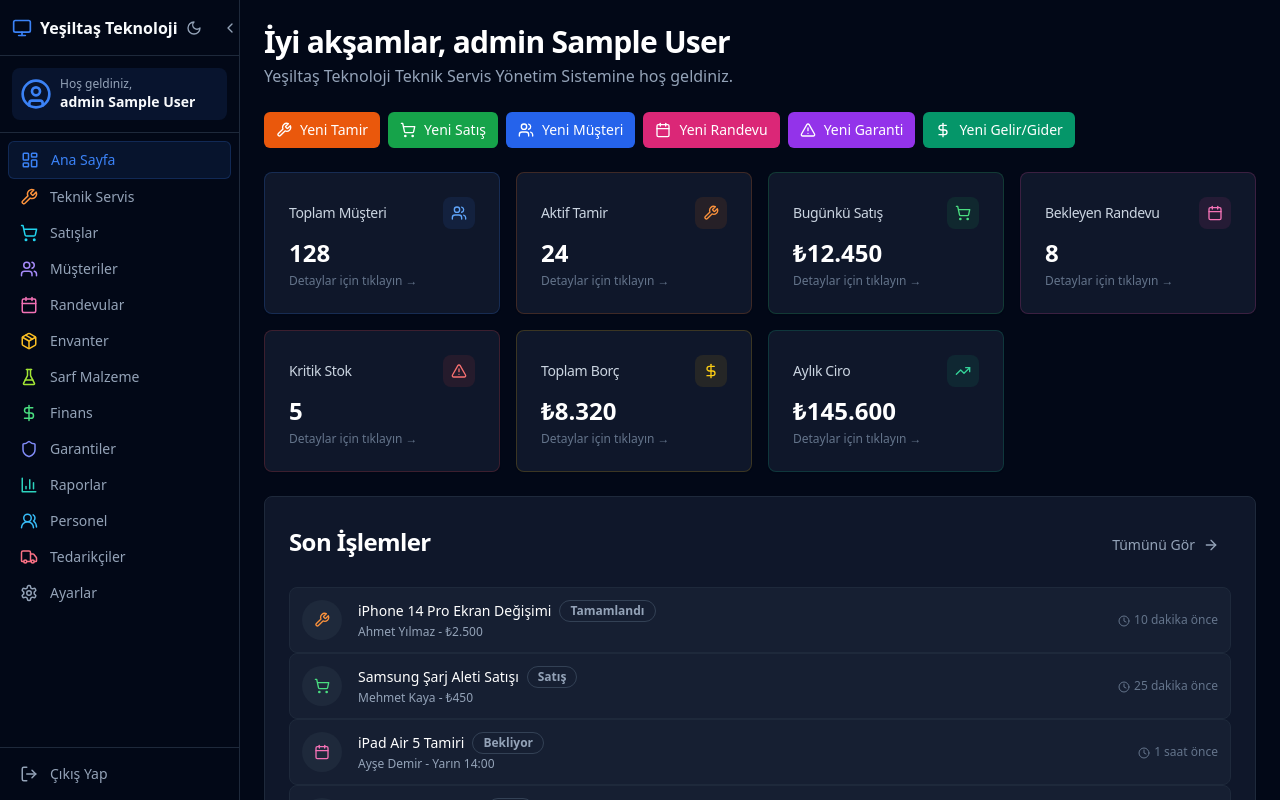
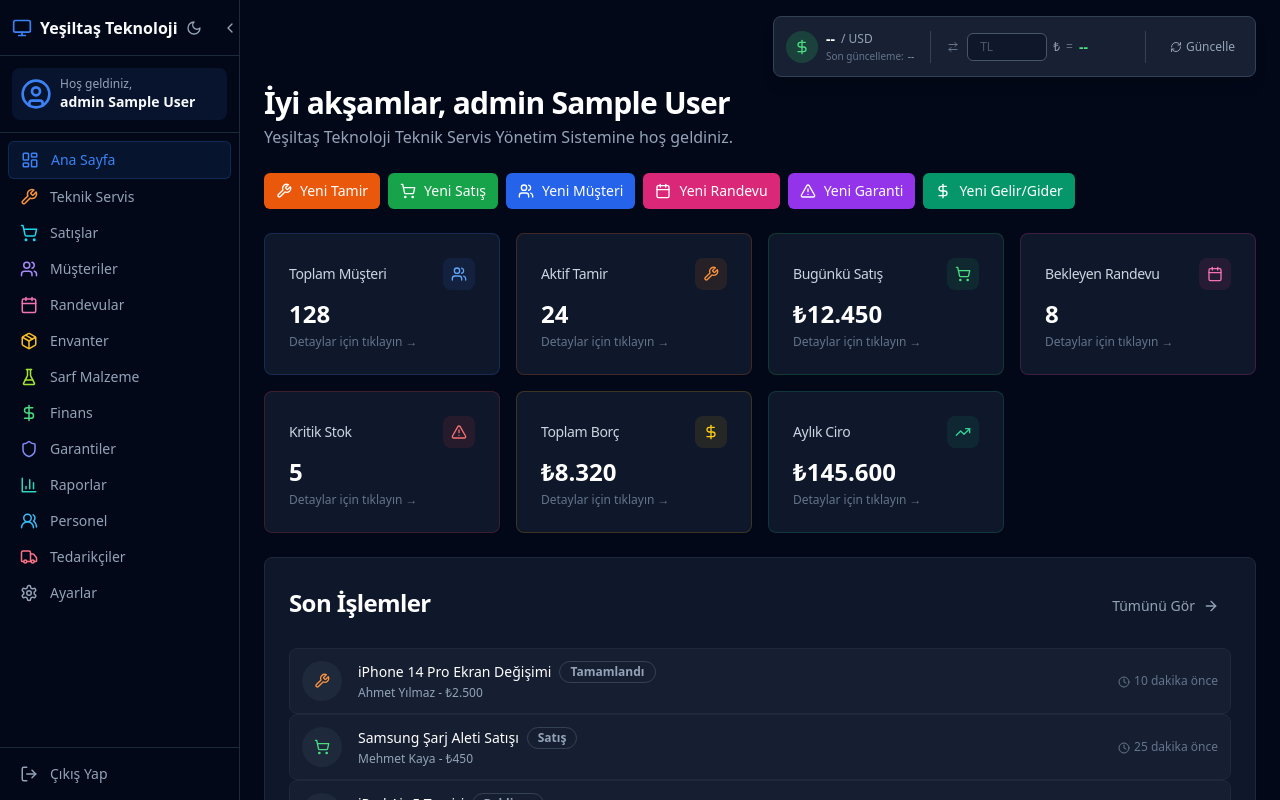
Before and after one commit to ysfemretas-rgb/yesiltas-erp, a Next.js app: page /dashboard in a window 1280 px wide. Built offline with nearby package versions, Linux system fonts and the light colour scheme; no server answers; sample sign-in values are in the browser's storage.

Commit message:
feat: canli dolar kuru widget, TL->USD cevirici, otomatik yenileme

```diff
--- a/app/dashboard/layout.tsx
+++ b/app/dashboard/layout.tsx
@@ -1,6 +1,6 @@
 "use client"
 
-import { useState, useEffect } from "react"
+import { useState, useEffect, useCallback } from "react"
 import Link from "next/link"
 import { usePathname } from "next/navigation"
 import {
@@ -23,9 +23,14 @@ import {
   Moon,
   Sun,
   Monitor,
-  UserCircle
+  UserCircle,
+  RefreshCw,
+  TrendingUp,
+  TrendingDown,
+  ArrowRightLeft
 } from "lucide-react"
 import { Button } from "@/components/ui/button"
+import { Input } from "@/components/ui/input"
 
 const menuItems = [
   { href: "/dashboard", icon: LayoutDashboard, label: "Ana Sayfa", color: "text-emerald-400" },
@@ -49,12 +54,80 @@ interface UserData {
   role: string
 }
 
+interface CurrencyData {
+  rate: number
+  lastUpdate: string
+  loading: boolean
+  error: string | null
+}
+
 export default function DashboardLayout({ children }: { children: React.ReactNode }) {
   const pathname = usePathname()
   const [collapsed, setCollapsed] = useState(false)
   const [darkMode, setDarkMode] = useState(true)
   const [currentUser, setCurrentUser] = useState<UserData | null>(null)
   const [checkingAuth, setCheckingAuth] = useState(true)
+
+  // Döviz state
+  const [currency, setCurrency] = useState<CurrencyData>({
+    rate: 0,
+    lastUpdate: "",
+    loading: true,
+    error: null
+  })
+  const [tlAmount, setTlAmount] = useState<string>("")
+  const [usdResult, setUsdResult] = useState<string>("")
+
+  const fetchCurrency = useCallback(async () => {
+    setCurrency(prev => ({ ...prev, loading: true, error: null }))
+    try {
+      const response = await fetch("https://open.er-api.com/v6/latest/USD")
+      const data = await response.json()
+
+      if (data.result === "success" && data.rates?.TRY) {
+        const tryRate = data.rates.TRY
+        const now = new Date()
+        const formatted = now.toLocaleString("tr-TR", {
+          day: "2-digit",
+          month: "2-digit",
+          year: "numeric",
+          hour: "2-digit",
+          minute: "2-digit",
+          second: "2-digit"
+        })
+
+        setCurrency({
+          rate: tryRate,
+          lastUpdate: formatted,
+          loading: false,
+          error: null
+        })
+      } else {
+        throw new Error("Kur alınamadı")
+      }
+    } catch (err) {
+      setCurrency(prev => ({
+        ...prev,
+        loading: false,
+        error: "Kur yüklenemedi"
+      }))
+    }
+  }, [])
+
+  // TL -> USD çevirme (otomatik)
+  useEffect(() => {
+    if (tlAmount && currency.rate > 0) {
+      const tl = parseFloat(tlAmount.replace(/,/g, "."))
+      if (!isNaN(tl) && tl > 0) {
+        const usd = tl / currency.rate
+        setUsdResult(usd.toFixed(2))
+      } else {
+        setUsdResult("")
+      }
+    } else {
+      setUsdResult("")
+    }
+  }, [tlAmount, currency.rate])
 
   useEffect(() => {
     if (typeof window === "undefined") return
@@ -82,7 +155,15 @@ export default function DashboardLayout({ children }: { children: React.ReactNod
         document.documentElement.classList.add("dark")
       }
     } catch (e) {}
-  }, [])
+
+    // İlk kur çekme
+    fetchCurrency()
+
+    // 30 saniyede bir otomatik yenileme
+    const interval = setInterval(fetchCurrency, 30000)
+
+    return () => clearInterval(interval)
+  }, [fetchCurrency])
 
   const handleLogout = () => {
     localStorage.removeItem("yt_user")
@@ -201,8 +282,72 @@ export default function DashboardLayout({ children }: { children: React.ReactNod
           </div>
         </aside>
 
+        {/* Main Content */}
         <main className="flex-1 overflow-auto bg-background">
-          <div className="p-6">{children}</div>
+          {/* Döviz Widget - Sağ Üst */}
+          <div className="flex justify-end px-6 pt-4 pb-2">
+            <div className="rounded-lg border border-slate-700 bg-slate-800/80 p-3 shadow-lg backdrop-blur-sm">
+              <div className="flex items-center gap-4">
+                {/* Dolar Kuru */}
+                <div className="flex items-center gap-2">
+                  <div className="flex h-8 w-8 items-center justify-center rounded-full bg-green-500/20">
+                    <DollarSign className="h-4 w-4 text-green-400" />
+                  </div>
+                  <div>
+                    <div className="flex items-center gap-1.5">
+                      <span className="text-sm font-bold text-white">
+                        {currency.loading ? "..." : currency.error ? "--" : `₺${currency.rate.toFixed(2)}`}
+                      </span>
+                      <span className="text-xs text-slate-400">/ USD</span>
+                    </div>
+                    <div className="flex items-center gap-1 text-[10px] text-slate-500">
+                      <span>Son güncelleme:</span>
+                      <span className="text-slate-400">{currency.lastUpdate || "--"}</span>
+                    </div>
+                  </div>
+                </div>
+
+                {/* Ayraç */}
+                <div className="h-8 w-px bg-slate-700" />
+
+                {/* TL -> USD Çevirici */}
+                <div className="flex items-center gap-2">
+                  <ArrowRightLeft className="h-3 w-3 text-slate-500" />
+                  <div className="flex items-center gap-1.5">
+                    <Input
+                      type="text"
+                      placeholder="TL"
+                      value={tlAmount}
+                      onChange={(e) => setTlAmount(e.target.value)}
+                      className="h-7 w-20 border-slate-600 bg-slate-900 text-xs text-white placeholder:text-slate-600"
+                    />
+                    <span className="text-xs text-slate-400">₺</span>
+                    <span className="text-xs text-slate-500">=</span>
+                    <span className="min-w-[50px] text-sm font-semibold text-green-400">
+                      {usdResult ? `$${usdResult}` : "--"}
+                    </span>
+                  </div>
+                </div>
+
+                {/* Ayraç */}
+                <div className="h-8 w-px bg-slate-700" />
+
+                {/* Güncelle Butonu */}
+                <Button
+                  variant="ghost"
+                  size="sm"
+                  onClick={fetchCurrency}
+                  disabled={currency.loading}
+                  className="h-7 px-2 text-xs text-slate-400 hover:text-white hover:bg-slate-700"
+                >
+                  <RefreshCw className={`h-3 w-3 mr-1 ${currency.loading ? "animate-spin" : ""}`} />
+                  Güncelle
+                </Button>
+              </div>
+            </div>
+          </div>
+
+          <div className="px-6 pb-6">{children}</div>
         </main>
       </div>
     </div>
```
